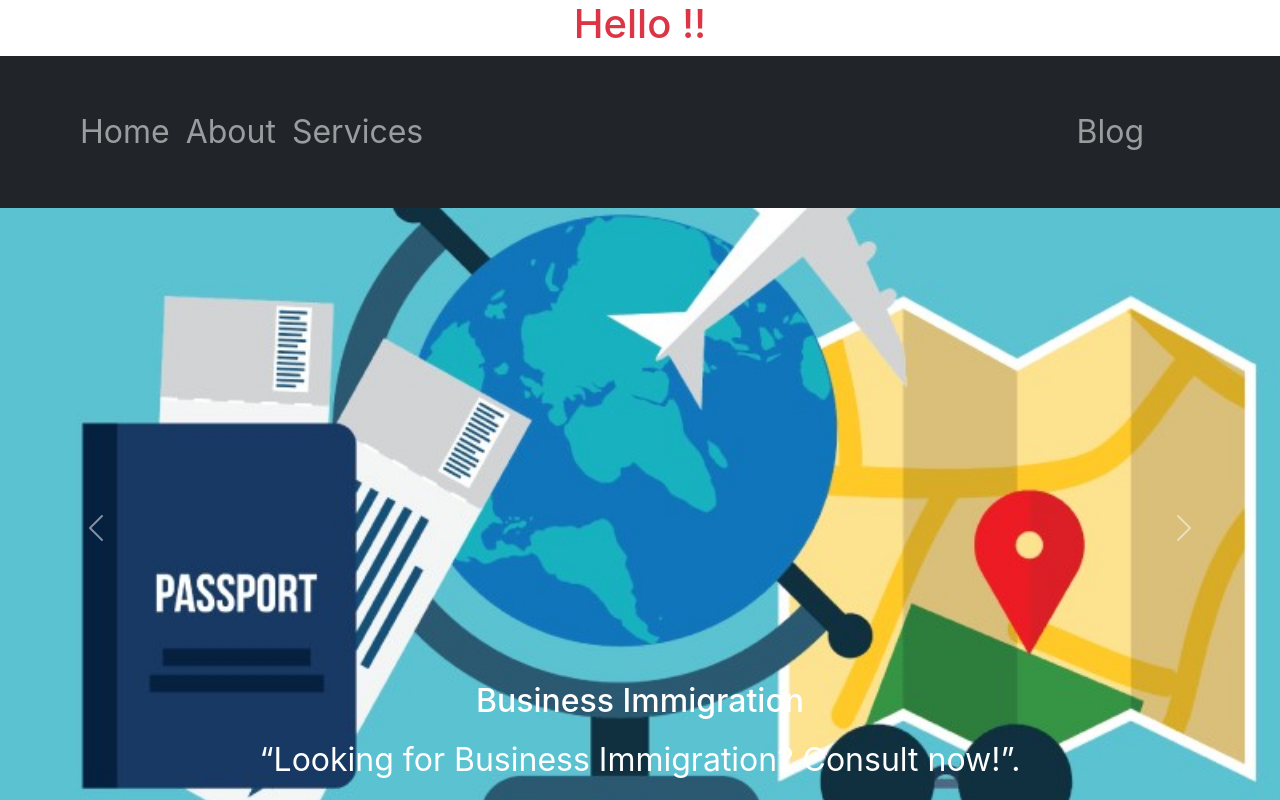
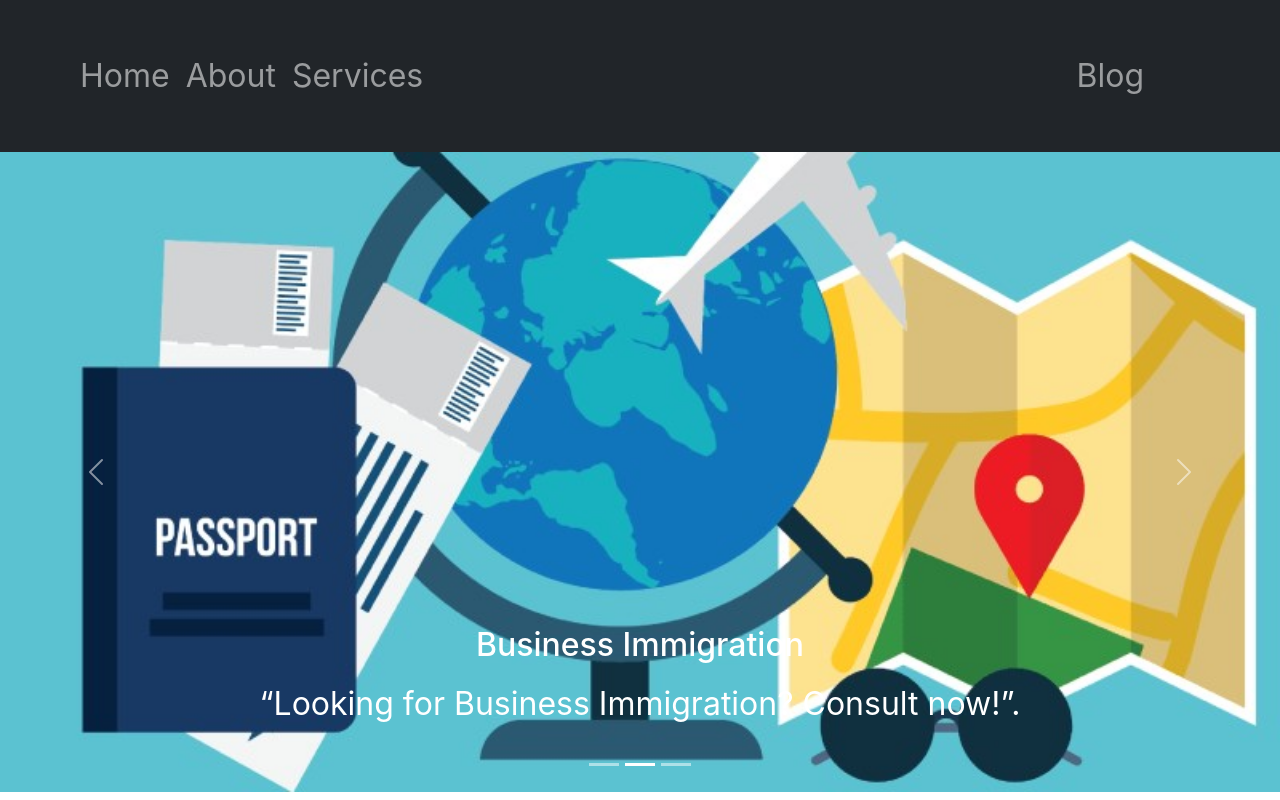
Before and after one commit to ToufiqAlahi/Immigration-service, a React (Create React App) app in the folder butterfinger-immigration/: page / in a window 1280 px wide. Shown: the top 800 px of the page. Built offline with nearby package versions, Linux system fonts and the light colour scheme.

Commit message:
Update App.js

```diff
--- a/butterfinger-immigration/src/App.js
+++ b/butterfinger-immigration/src/App.js
@@ -8,7 +8,7 @@ import Home from './components/PAGES/Home/Home/Home';
 function App() {
     return (
         <div className="App">
-            <h1 className='text-danger'> Hello !! </h1>
+
             <Header></Header>
 
             <Home></Home>
```
